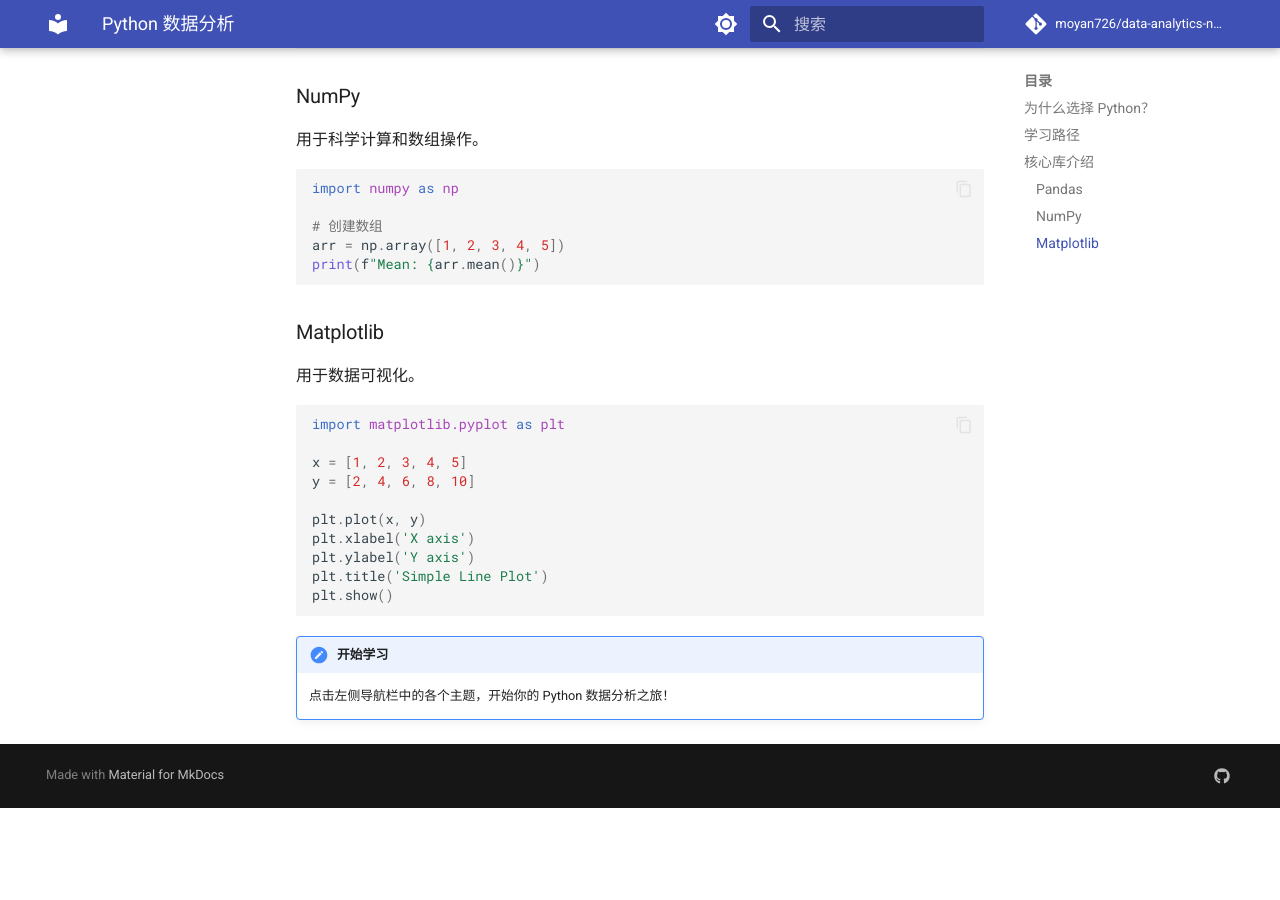
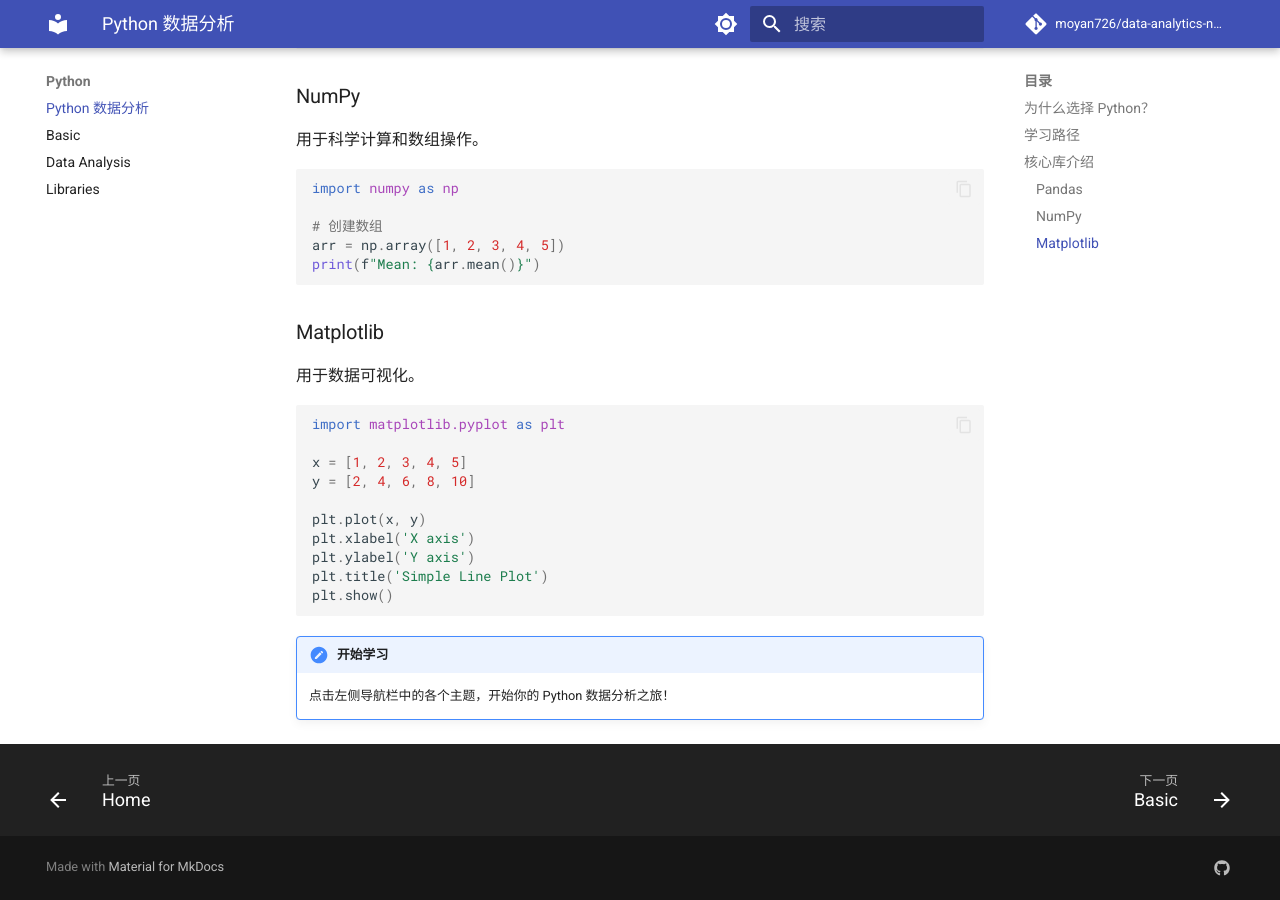
Before and after one commit to moyan726/data-analytics-notes, an MkDocs documentation site: the page built from docs/Python/index.md, in a window 1280 px wide and 900 px high, scrolled down 995 px. Built offline with MkDocs 1.6.1 and Material for MkDocs 9.7.7, drawn with Linux system fonts in a browser that asks for light colours; comment, search, counter and statistics services are not loaded; before the commit the page ends 1803 px from its top, so only the background shows below that; part of the change alters nothing that is shown.

```diff
--- a/mkdocs.yml
+++ b/mkdocs.yml
@@ -90,10 +90,3 @@ extra:
   social:
     - icon: fontawesome/brands/github
       link: https://github.com/moyan726
-
-nav:
-  - Home: index.md
-  - Python: python/index.md
-  - SQL: sql/index.md
-  - Power BI: powerbi/index.md
-  - Projects: projects/index.md
```
